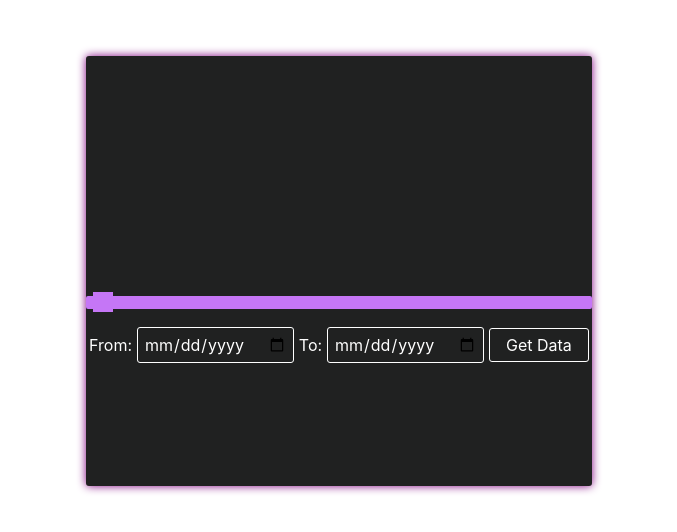
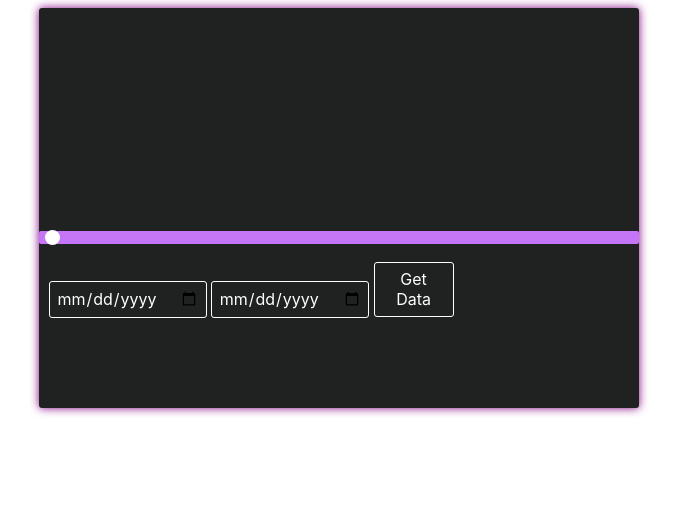
Before and after one commit to tommi-miettinen/vincit-scrooge-app, a Svelte app: page / in a window 1280 px wide. Shown: the top 532 px of the page, without its empty margins (301-978 px from the left). Built offline with nearby package versions, Linux system fonts and the light colour scheme.

Commit message:
fix chrome style

```diff
--- a/src/components/Chart/Chart.svelte
+++ b/src/components/Chart/Chart.svelte
@@ -92,9 +92,11 @@
   .slider::-webkit-slider-thumb {
     -webkit-appearance: none;
     appearance: none;
-    width: 20px;
-    height: 20px;
-    background: #c576f6;
+    border-radius: 50%;
+    border: none;
+    width: 15px;
+    height: 15px;
+    background: white;
     cursor: pointer;
   }
 
@@ -108,7 +110,6 @@
   }
 
   .canvas {
-    color: red;
     width: 100%;
     height: 100%;
   }
--- a/src/components/PriceData/PriceData.svelte
+++ b/src/components/PriceData/PriceData.svelte
@@ -17,7 +17,7 @@
   let toDate;
 
   const fetchData = async () => {
-    if (!fromDate && !toDate) return;
+    if (!fromDate || !toDate) return;
     if (fromDate > toDate) return;
 
     let formattedFromDate = new Date(fromDate).getTime() / 1000;
@@ -29,7 +29,7 @@
   };
 
   const parseData = () => {
-    if (!data) return;
+    if (!data || !data.prices.length) return;
 
     data = {
       ...data,
@@ -45,15 +45,14 @@
 </script>
 
 <div class="container">
-  <Chart {data} />
+  <Chart data={data && data.prices.length && data} />
   <div class="info-container">
     <div>
-      From: <input type="date" on:change={(e) => (fromDate = e.target.value)} />
-      To: <input type="date" on:change={(e) => (toDate = e.target.value)} />
+      <input type="date" on:change={(e) => (fromDate = e.target.value)} />
+      <input type="date" on:change={(e) => (toDate = e.target.value)} />
       <button class="btn" on:click={fetchData}>Get Data</button>
     </div>
-    {#if data}
-      <div class="info-text-container">
+    {#if data && downtrend && timeToBuy && timeToSell}
       {#if !downtrend.onlyDowntrend}
         <div>
           <b>Lowest price </b>
@@ -72,22 +71,23 @@
         <b>Longest downtrend </b>
         {downtrend.length} days
       </div>
-      </div>
     {/if}
   </div>
 </div>
 
 <style>
   .container {
+    box-sizing: border-box;
+    overflow: hidden;
     color: white;
     border-radius: 3px;
     box-shadow: 0px 0px 10px 0px purple;
     background-color: #202121;
     overflow-y: hidden;
-    width: 40%;
-    height: 430px;
+    max-width: 600px;
+    height: 400px;
     margin: auto;
-    margin-top: 48px;
+    margin-top: 0px;
   }
 
   .btn {
@@ -96,7 +96,7 @@
     border: 1px solid white;
     color: white;
     border-radius: 3px;
-    width: 100px;
+    width: 80px;
   }
 
   input {
@@ -107,40 +107,9 @@
   }
 
   .info-container {
+    padding: 10px;
     display: flex;
-    text-align: center;
+    text-align: left;
     flex-direction: column;
-    min-height: 50%;
-    width: 100%;
-    padding: 10px 0px;
-  }
-
-  .info-text-container {
-    text-align: left;
-    height: 100%;
-    display: flex;
-    flex-direction: column;
-    justify-content: center;
-    padding: 10px;
-    padding-left: 20px;
-  }
-
-  @media only screen and (max-width: 1200px) {
-    .container {
-      width: 50%;
-    }
-  }
-
-  @media only screen and (max-width: 1000px) {
-    .container {
-      width: 60%;
-    }
-  }
-
-  @media only screen and (max-width: 800px) {
-    .container {
-      width: 100%;
-      margin-top: 0px;
-    }
   }
 </style>
```
Also changed, not shown: 1 other file (tests, documents, lock files or other folders). Lines whose indentation alone changed are shown as unchanged.
